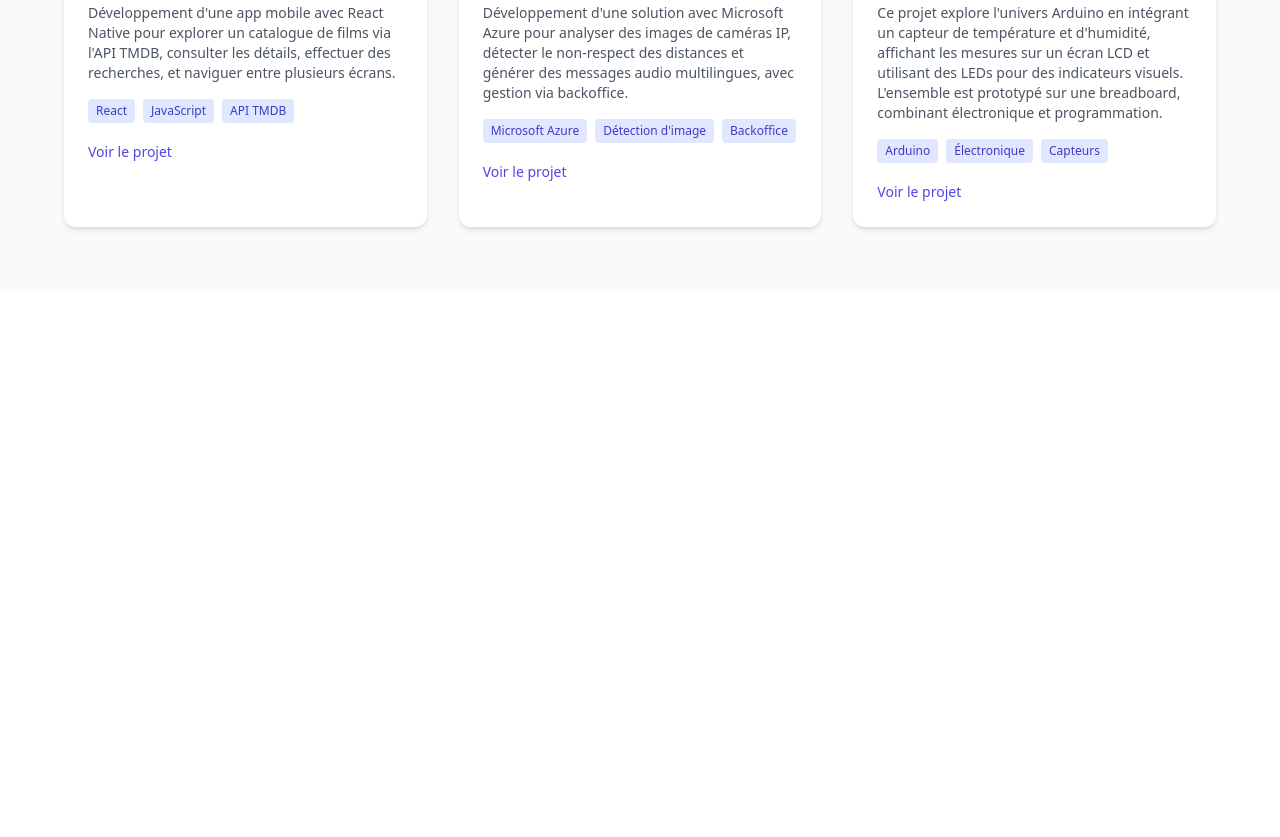
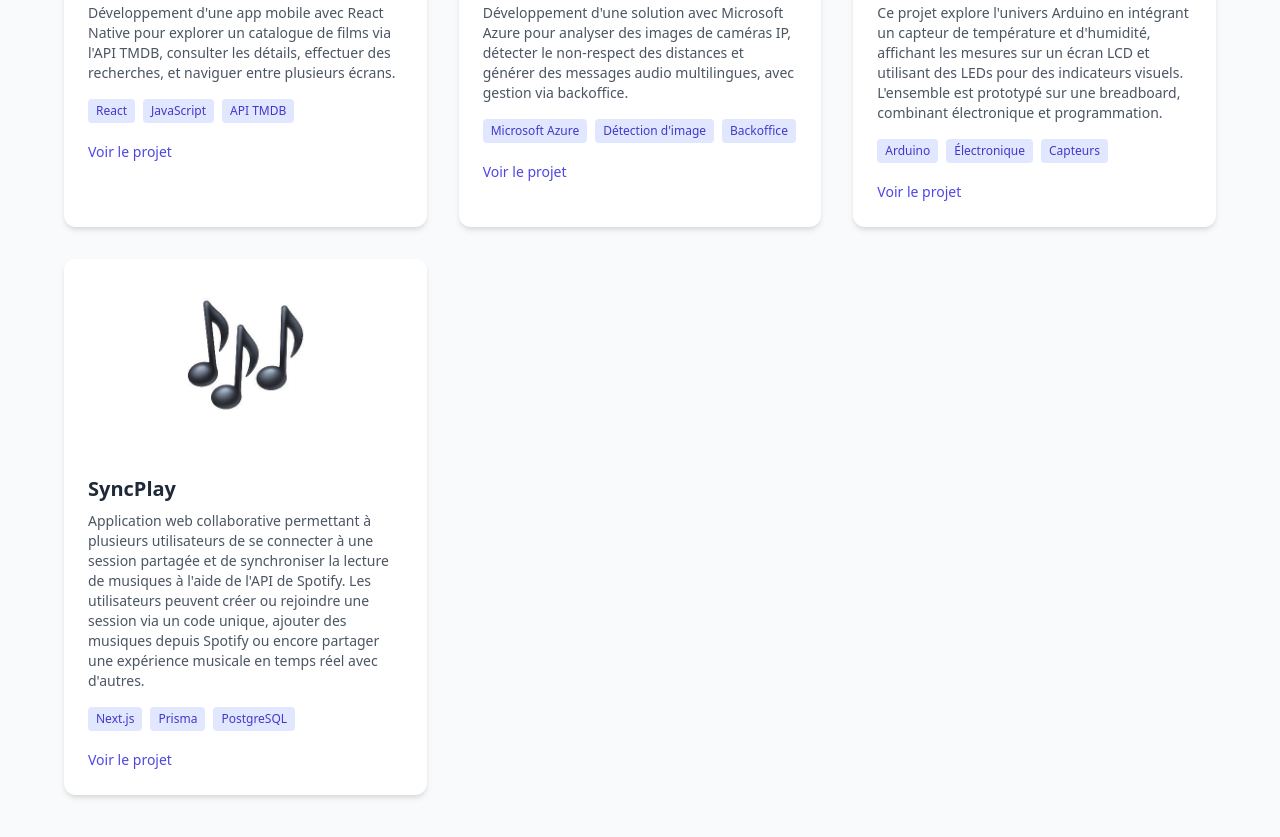
Before and after one commit to charlottecordelle/Portfolio, a plain HTML site: page portfolio.html in a window 1280 px wide. Shown: the part 469-1306 px from the top of the page. Before the commit the page ends 800 px from the top, so only its background shows below. Drawn offline with nearby package versions, Linux system fonts and the light colour scheme.

Commit message:
ajout de projet

```diff
--- a/portfolio.html
+++ b/portfolio.html
@@ -71,3 +71,18 @@
             <a href="https://github.com/charlottecordelle/EtnaThermOs" target="_blank" class="inline-block text-sm text-indigo-600 hover:underline">Voir le projet</a>
           </div>
         </div>
+        <div class="bg-white rounded-xl shadow-md overflow-hidden hover:shadow-xl transition-shadow duration-300">
+          <img src="img/syncplay.jpg" alt="Projet SyncPlay" class="w-full h-48 object-cover">
+          <div class="p-6">
+            <h3 class="text-xl font-semibold mb-2">SyncPlay</h3>
+            <p class="text-sm text-gray-600 mb-4">
+              Application web collaborative permettant à plusieurs utilisateurs de se connecter à une session partagée et de synchroniser la lecture de musiques à l'aide de l'API de Spotify. Les utilisateurs peuvent créer ou rejoindre une session via un code unique, ajouter des musiques depuis Spotify ou encore partager une expérience musicale en temps réel avec d'autres.
+            </p>
+            <div class="flex flex-wrap gap-2 text-xs mb-4">
+              <span class="bg-indigo-100 text-indigo-700 px-2 py-1 rounded">Next.js</span>
+              <span class="bg-indigo-100 text-indigo-700 px-2 py-1 rounded">Prisma</span>
+              <span class="bg-indigo-100 text-indigo-700 px-2 py-1 rounded">PostgreSQL</span>
+            </div>
+            <a href="https://monlienversleprojet.com" target="_blank" class="inline-block text-sm text-indigo-600 hover:underline">Voir le projet</a>
+          </div>
+        </div>
```
Also changed, not shown: img/syncplay.jpg (added).
